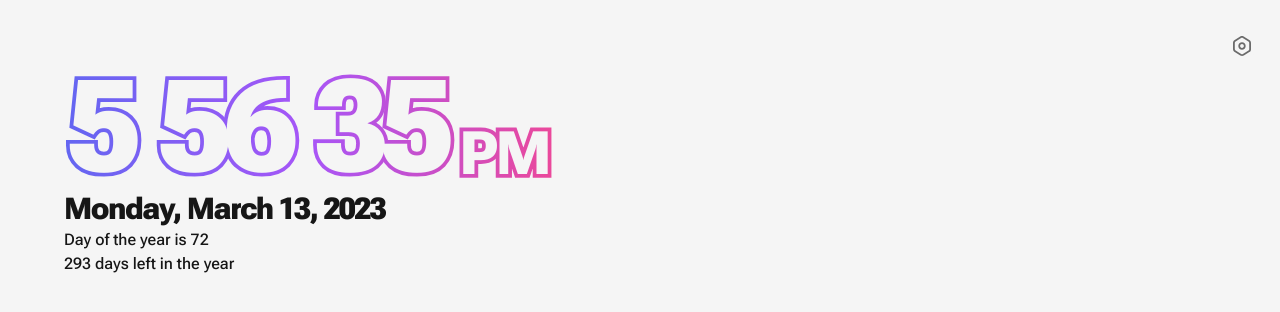
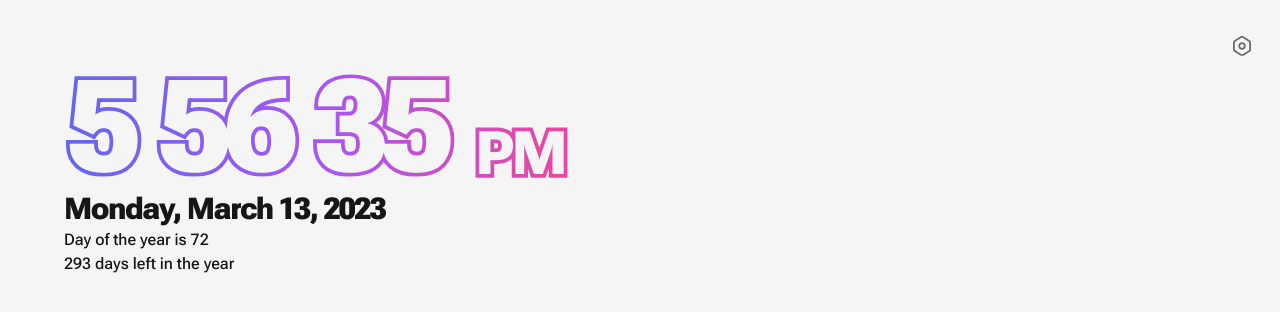
Before and after one commit to Rich1997/home, a React (Vite) app: page / in a window 1280 px wide. Shown: the top 312 px of the page. Built offline with nearby package versions, Linux system fonts and the light colour scheme; a web font is replaced by a local one.

Commit message:
1 file modified

```diff
--- a/src/components/Widget.tsx
+++ b/src/components/Widget.tsx
@@ -97,7 +97,7 @@ const Widget = ({
             className={`laptop:p-16 p-8 pt-16 flex flex-col is-y-${align} font-roboto_flex`}
         >
             <div
-                className={`pr-2 flex items-end is-${align} desktop:gap-3 laptop:gap-2 gap-1 font-black d-g s text-transparent bg-clip-text ${'bg-gradient-to-r from-indigo-500 via-purple-500 to-pink-500'}`}
+                className={`pr-2 flex items-end is-${align} desktop:gap-7 laptop:gap-5 tablet:gap-4 gap-2 font-black d-g s text-transparent bg-clip-text ${'bg-gradient-to-r from-indigo-500 via-purple-500 to-pink-500'}`}
             >
                 <div
                     className={`desktop:text-9xl laptop:text-8xl tablet:text-7xl phone:text-4xl ml-1 text-2xl tracking-tighter`}
```
